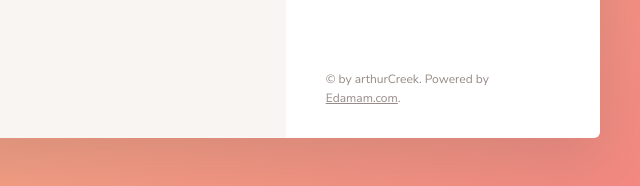
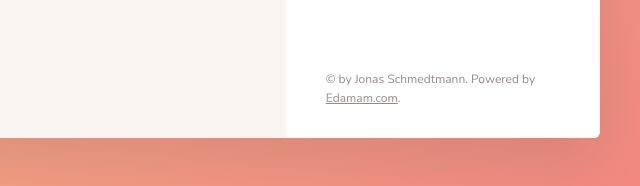
Before and after one commit to arthurCreek/arthurCreek.github.io, a website built with webpack: page dist/index.html in a window 1280 px wide. Shown: the part 1013-1199 px from the top of the page, 640-1280 px from the left. Built offline with nearby package versions, Linux system fonts and the light colour scheme; some packages are replaced by stand-ins of ours; no server answers.

Commit message:
Add production build

```diff
--- a/dist/index.html
+++ b/dist/index.html
@@ -429,7 +429,7 @@
             </ul>
 
             <div class="copyright">
-                &copy; by arthurCreek. Powered by
+                &copy; by Jonas Schmedtmann. Powered by
                 <a href="https://www.edamam.com" target="_blank" class="link">Edamam.com</a>.
             </div>
 
```
